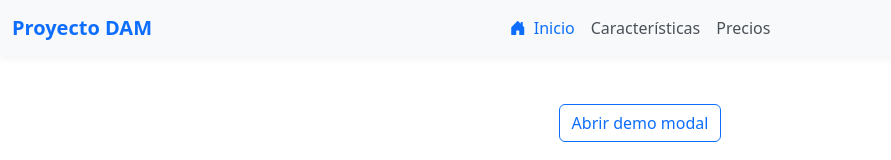
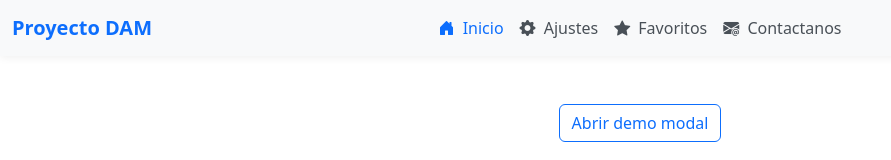
Before and after one commit to AntoSanz/DAM_B_Proyecto, a React (Vite) app in the folder frontend/: page / in a window 1280 px wide. Shown: the top 160 px of the page, without its empty margins (0-891 px from the left). Built offline with nearby package versions, Linux system fonts and the light colour scheme; no server answers.

Commit message:
feat(navbar): update icons, labels and brand style

```diff
--- a/frontend/src/components/NavBar/NavBar.jsx
+++ b/frontend/src/components/NavBar/NavBar.jsx
@@ -13,7 +13,12 @@ function NavBar({ onHomeClick }) {
   return (
     <nav className="navbar navbar-expand-lg navbar-light bg-light fixed-top custom-navbar">
       <div className="container-fluid position-relative d-flex align-items-center">
-        <a className="navbar-brand d-flex align-items-center" href="/" onClick={handleHomeClick}>
+        <a
+  className="navbar-brand d-flex align-items-center"
+  href="/"
+  onClick={handleHomeClick}
+  style={{ color: 'inherit', textDecoration: 'none' }}
+>
   {t('brand')}
 </a>
         <button className="navbar-toggler" type="button" data-bs-toggle="collapse" data-bs-target="#navbarNav" aria-controls="navbarNav" aria-expanded="false" aria-label="Toggle navigation">
@@ -27,11 +32,20 @@ function NavBar({ onHomeClick }) {
 </a>
             </li>
             <li className="nav-item">
-                <a className="nav-link" href="#">{t('nav.features')}</a>
-            </li>
+  <a className="nav-link" href="#">
+    <i className="bi bi-gear-fill me-1"></i> {t('nav.settings')}
+  </a>
+</li>
             <li className="nav-item">
-                <a className="nav-link" href="#">{t('nav.pricing')}</a>
-            </li>
+  <a className="nav-link" href="#">
+    <i className="bi bi-star-fill me-1"></i> {t('nav.favorites')}
+  </a>
+</li>
+<li className="nav-item">
+  <a className="nav-link" href="#">
+    <i className="bi bi-envelope-at-fill me-1"></i> {t('nav.contact')}
+  </a>
+</li>
           </ul>
         </div>
       </div>
--- a/frontend/src/locales/es-ES.js
+++ b/frontend/src/locales/es-ES.js
@@ -2,8 +2,9 @@ const es = {
   brand: 'Proyecto DAM',
   nav: {
     home: 'Inicio',
-    features: 'Características',
-    pricing: 'Precios'
+    settings: 'Ajustes',
+    favorites: 'Favoritos',
+    contact: 'Contactanos'
   },
   welcome: {
     title: 'Bienvenido',
```
